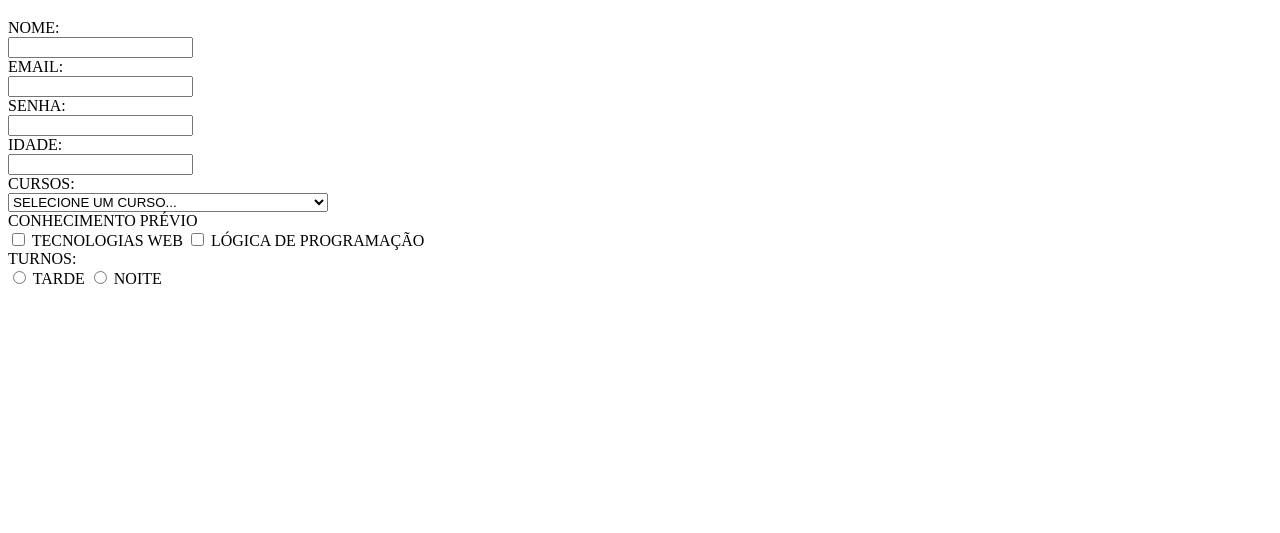
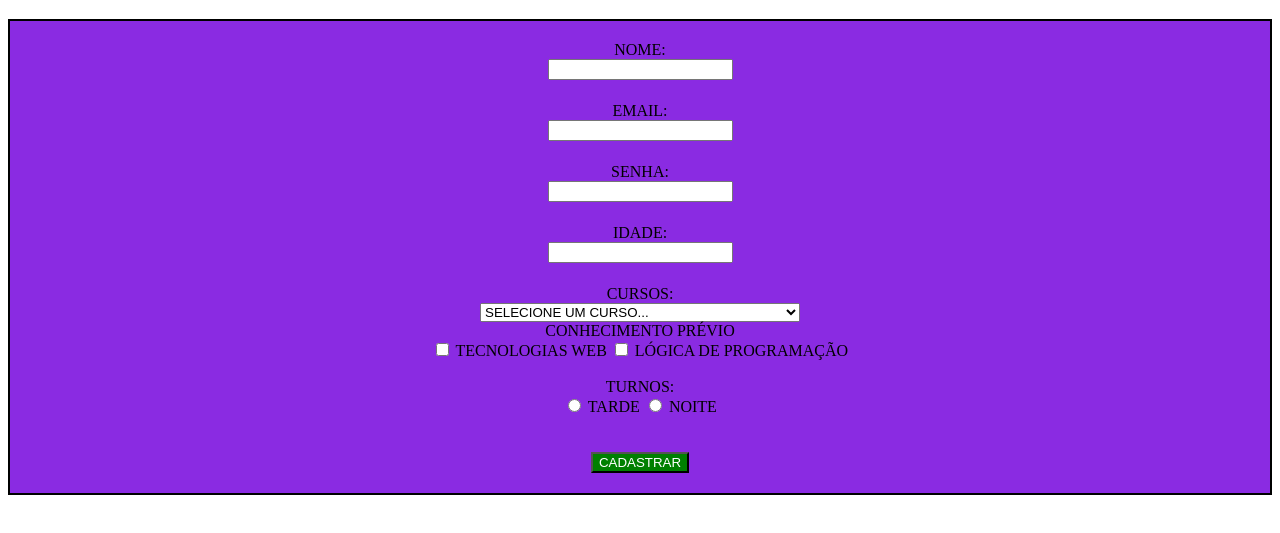
Before and after one commit to Wesnei/tweb-ads, a plain HTML site: page aula-04-formularios/index.html in a window 1280 px wide. Shown: the part 61-594 px from the top of the page. Drawn offline with Linux system fonts and the light colour scheme.

Commit message:
adding css in the projects

```diff
--- a/aula-04-formularios/index.html
+++ b/aula-04-formularios/index.html
@@ -4,10 +4,12 @@
     <meta charset="UTF-8">
     <meta name="viewport" content="width=device-width, initial-scale=1.0">
     <title>FORMULÁRIO</title>
+    <link rel="stylesheet" href="./styles/style.css">
 </head>
 <body>
     <h1>CADASTRO DE ALUNOS - IFCE</h1>
-    <form>
+    <div id="caixa-cadastro">
+        <form>
         <label for="name">NOME:</label>
         <br>
         <input type="text" id="name">
@@ -47,6 +49,10 @@
         <label for="tarde">TARDE</label>
         <input type="radio" name="turnos" id="noite">
         <label for="noite">NOITE</label>
+        <br><br>
+        <button type="submit">CADASTRAR</button>
     </form>
+    </div>
+
 </body>
 </html>
--- /dev/null
+++ b/aula-04-formularios/styles/style.css
@@ -0,0 +1,20 @@
+#caixa-cadastro{
+    border: solid 2px;
+    padding: 20px;
+    text-align: center;
+    background-color: blueviolet;
+}
+
+input{
+    margin-bottom: 22px;
+}
+
+button{
+    background-color: green;
+    color: white;
+    cursor: pointer;
+}
+
+button:hover{
+    background-color: brown;
+}
--- /dev/null
+++ b/aula-05-intro-css/styles/style.css
@@ -0,0 +1,15 @@
+body{
+    background-color: #000;
+    color: white;
+    font-family: 'Segoe UI', Tahoma, Geneva, Verdana, sans-serif;
+}
+
+h1{
+    text-align: center;
+    background-color: rgb(186, 36, 66);
+    font-weight: bold;
+}
+
+p{
+    font-size: 30px;
+}
```
Also changed, not shown: aula-05-intro-css/index.html (added, +13 -0 lines).
